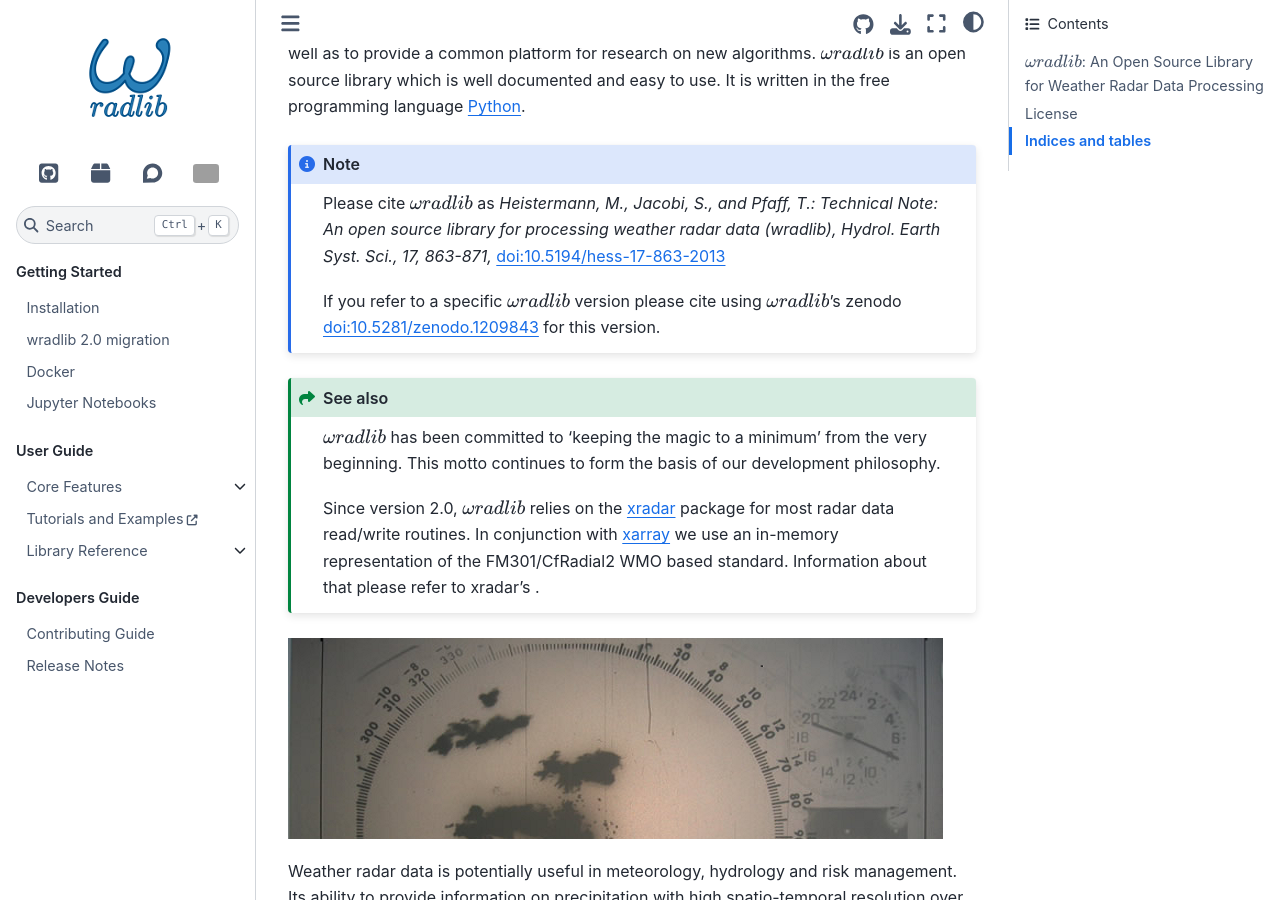
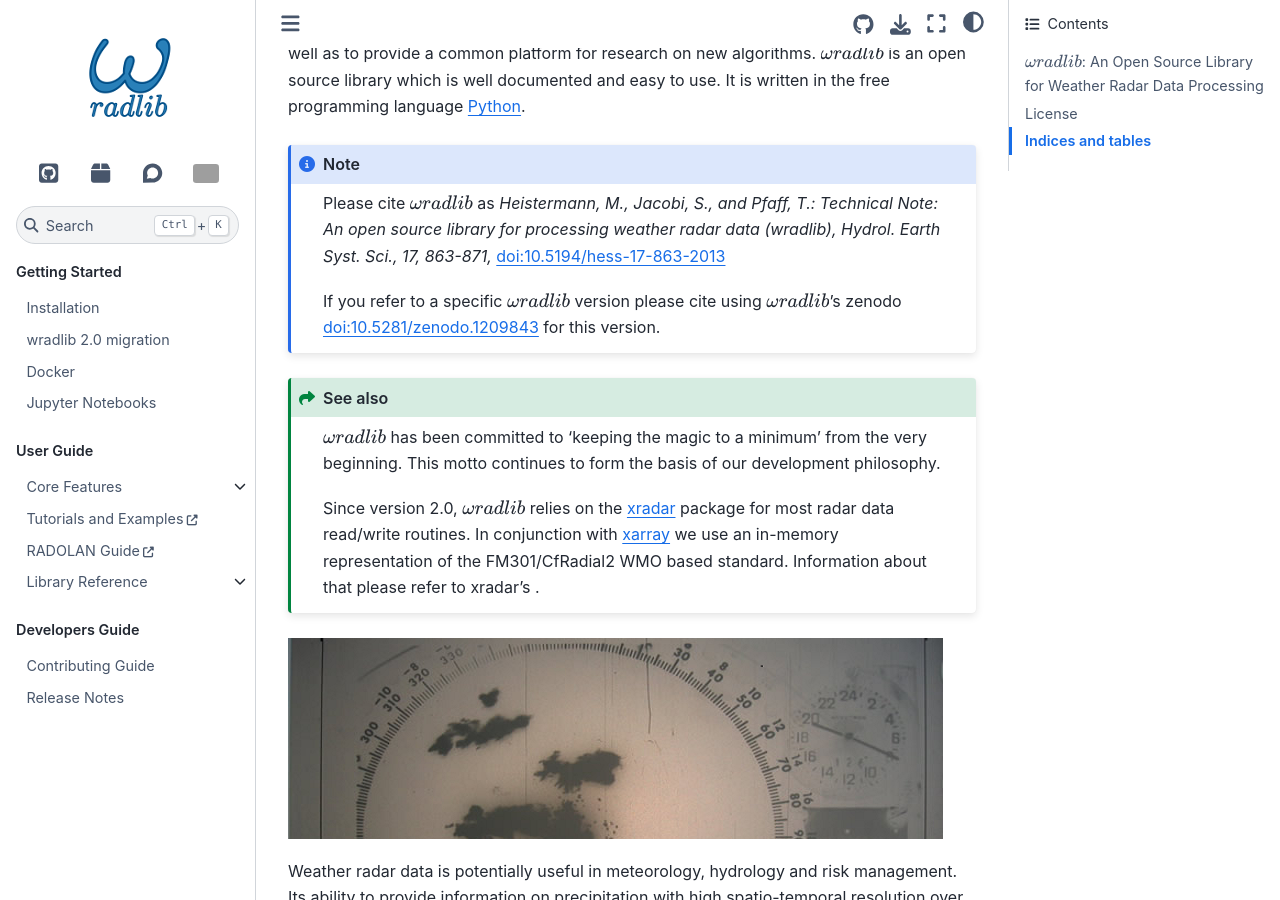
Before and after one commit to wradlib/wradlib, a Sphinx documentation site: the page built from docs/index.md, in a window 1280 px wide and 900 px high, scrolled down 348 px. Built offline with Sphinx 7.4.7 and the Sphinx Book theme 1.1.4, drawn with Linux system fonts in a browser that asks for light colours; pages that are not in the unit, such as notebooks, are missing from menus; the version number could not be read and is left out; grey boxes are pictures that could not be loaded.

Commit message:
add link to RADOLAN Guide in doc navigation

```diff
--- a/docs/index.md
+++ b/docs/index.md
@@ -23,6 +23,7 @@ jupyter
 community
 notebooks/overview
 Tutorials and Examples <https://docs.wradlib.org/projects/notebooks>
+RADOLAN Guide <https://docs.wradlib.org/projects/radolan>
 reference
 bibliography
 weblinks
```
